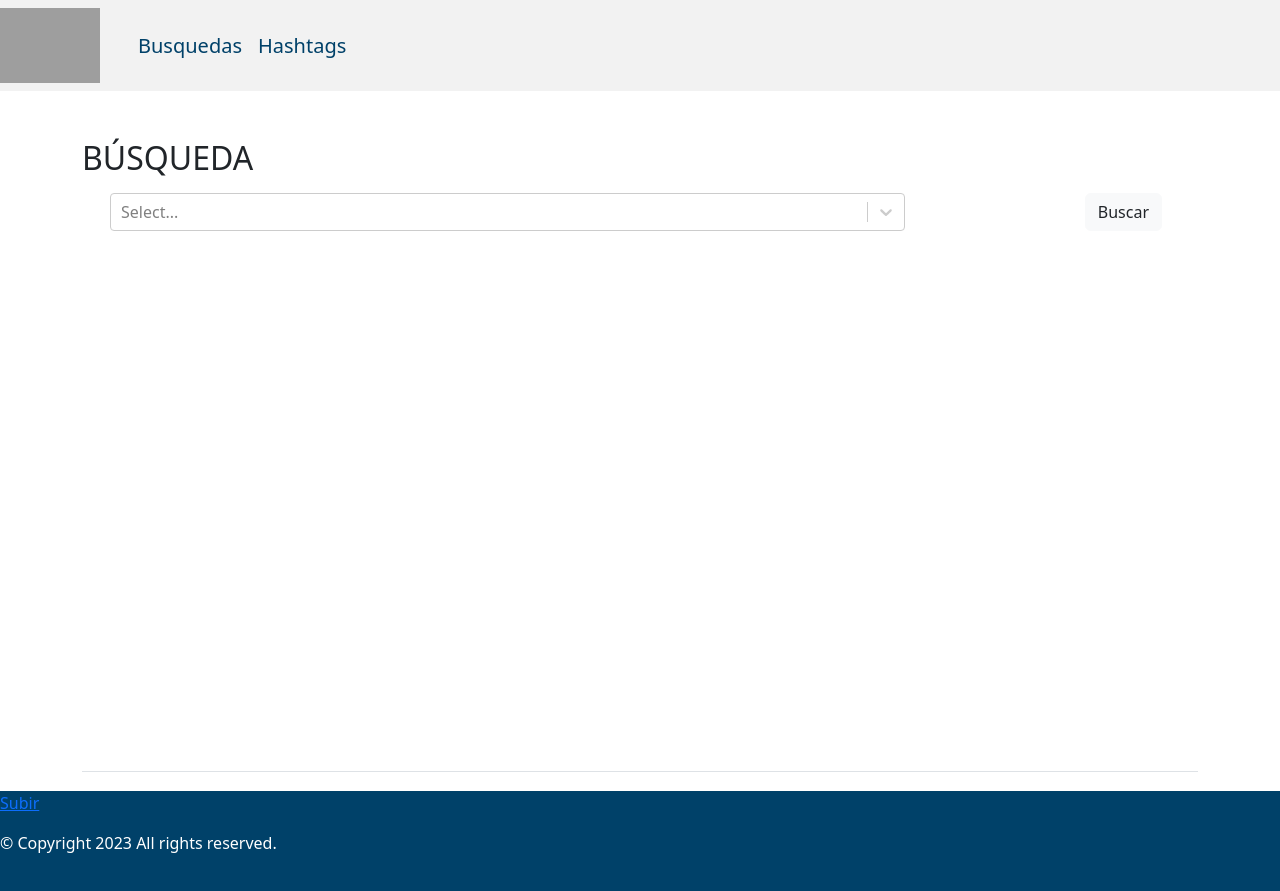
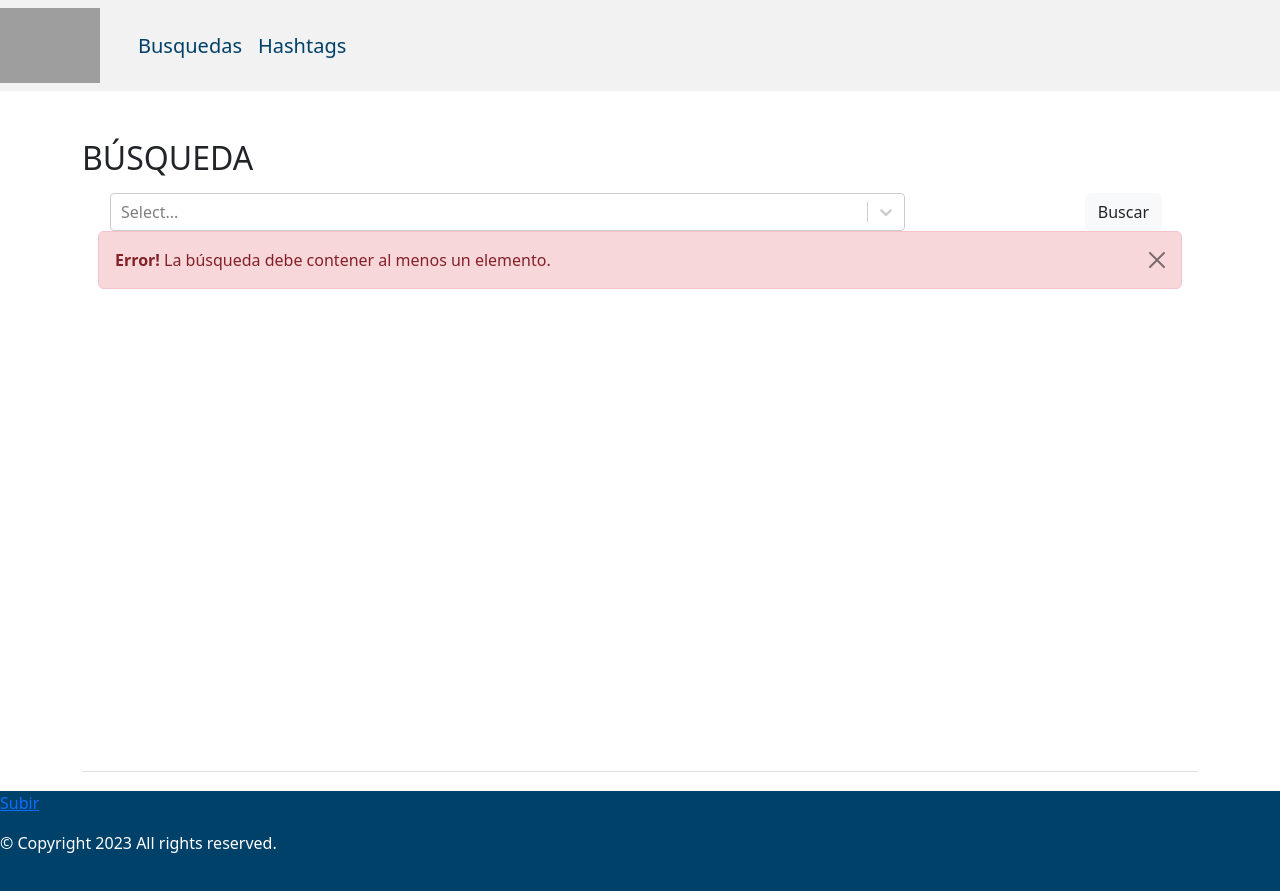
Before and after one commit to Christian-MW/nista, a React (Create React App) app: page / in a window 1280 px wide. Both pictures are taken after a click on the button "Buscar". Built offline with nearby package versions, Linux system fonts and the light colour scheme; no server answers; grey boxes are pictures that could not be loaded; some icons are missing.

Commit message:
Alert-Search

```diff
--- a/src/components/Search/Search.jsx
+++ b/src/components/Search/Search.jsx
@@ -164,10 +164,12 @@ class Search extends React.Component {
 
     }
     else {
-      alert("La búsqueda debe contener al menos un elemento")
+      document.getElementById("alertSer").style.display = "block";
     }
   }
-
+  closeAlSer(){
+    document.getElementById("alertSer").style.display = "none";
+}
 
   render() {
     return (
@@ -200,6 +202,10 @@ class Search extends React.Component {
                     ref={this.csvLinkEl}
                   />
                 </div>
+                <div id="alertSer" style={{ display: "none" }} class="alert alert-danger alert-dismissible">
+                                        <strong>Error!</strong> La búsqueda debe contener al menos un elemento.
+                                        <button onClick={this.closeAlSer} type="button" class="btn-close" aria-label="Close"></button>
+                                </div>
                 <div id="tittleSearch">
                   <br></br><br></br>
                   <h4>La búsqueda: {searchName} contiene resultados <span id="nSer">{lengSearch}</span></h4>
```
